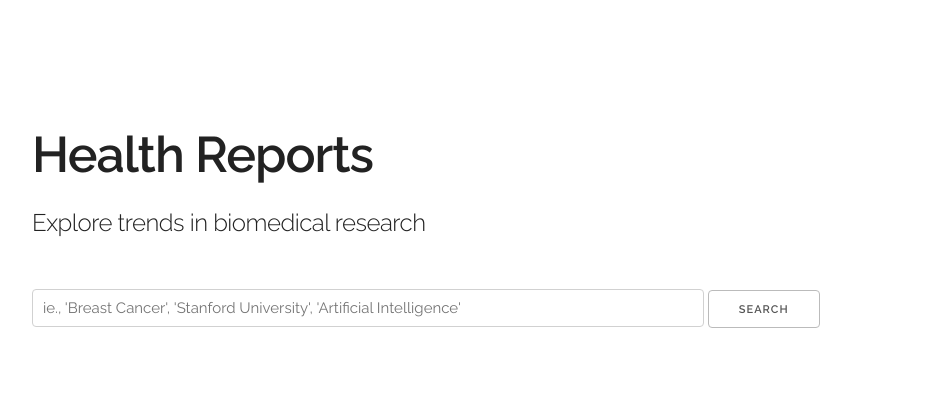
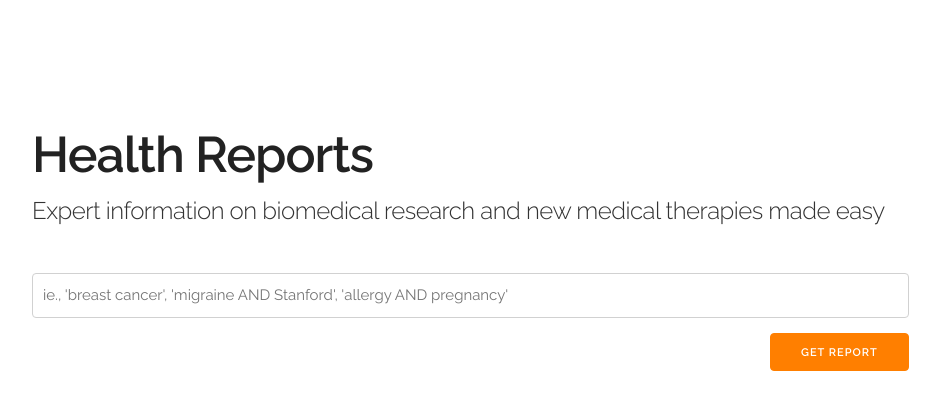
Before and after one commit to cmdelaserna/clinical-trials, a Flask app: page / in a window 1280 px wide. Shown: the top 410 px of the page, without its empty margins (128-1068 px from the left). Run offline with Flask 2, Linux system fonts and the light colour scheme.

Commit message:
styles for search report, buttons

```diff
--- a/mvp/flask-app/static/css/main.css
+++ b/mvp/flask-app/static/css/main.css
@@ -3,8 +3,21 @@ h1 {
   weight: 800;
 }
 
+h5.description {
+  margin-top: -0.5em;
+  color: #333;
+
+}
+
 input[type="text"] {
-	width:70%;
+	min-width:70%;
+  font-size: 1em;
+  color: #000;
+  font-weight: 800:
+}
+
+input#search-input {
+  height: 3em;
 }
 
 p.intro {
@@ -33,6 +46,11 @@ path.domain {
   display: none;
 }
 
+input.button.button-primary {
+  background-color: #FF7F00;
+  border-color: #FF7F00;
+}
+
 .tooltip {
   position: absolute;
   text-align: center;
@@ -50,5 +68,13 @@ path.domain {
 .search_term {
   text-decoration: none;
   display: inline-block;
-  border-bottom:1px dashed gray;
+  color: #FF7F00;
+  padding: 3px;
+  /*border-bottom:1px solid #9f9f9f;*/
 }
+
+span.label-body {
+  margin-left: 0.3em;
+  margin-right: 0.7em;
+
+}
--- a/mvp/flask-app/templates/index.html
+++ b/mvp/flask-app/templates/index.html
@@ -36,13 +36,13 @@
   –––––––––––––––––––––––––––––––––––––––––––––––––– -->
   <div class="container">
     <div class="row">
-      <div class="twelve columns u-center-abs" style="margin-top: 13%">
+      <div class="eleven columns u-center-abs" style="margin-top: 13%">
         <h1><strong>Health Reports</strong></h1>
-        <h5>Explore trends in biomedical research</h5>
+        <h5 class='description'>Expert information on biomedical research and new medical therapies made easy</h5>
       <p style='margin-top: 5%; text-align: center'>
         <form action = "/result" method = "POST">
-          <input type = "text" name = "Search" id = "search-input" placeholder= "ie., 'Breast Cancer', 'Stanford University', 'Artificial Intelligence'" />
-          <input class="button" type="submit" value="search">
+          <input class="u-full-width" type = "text" name = "Search" id = "search-input" placeholder= "ie., 'breast cancer', 'migraine AND Stanford', 'allergy AND pregnancy'" />
+          <input class="button button-primary u-pull-right" type="submit" value="Get Report">
         </p>
       </form>
       </div>
```
Also changed, not shown: mvp/flask-app/templates/result.html (+9 -8 lines).
